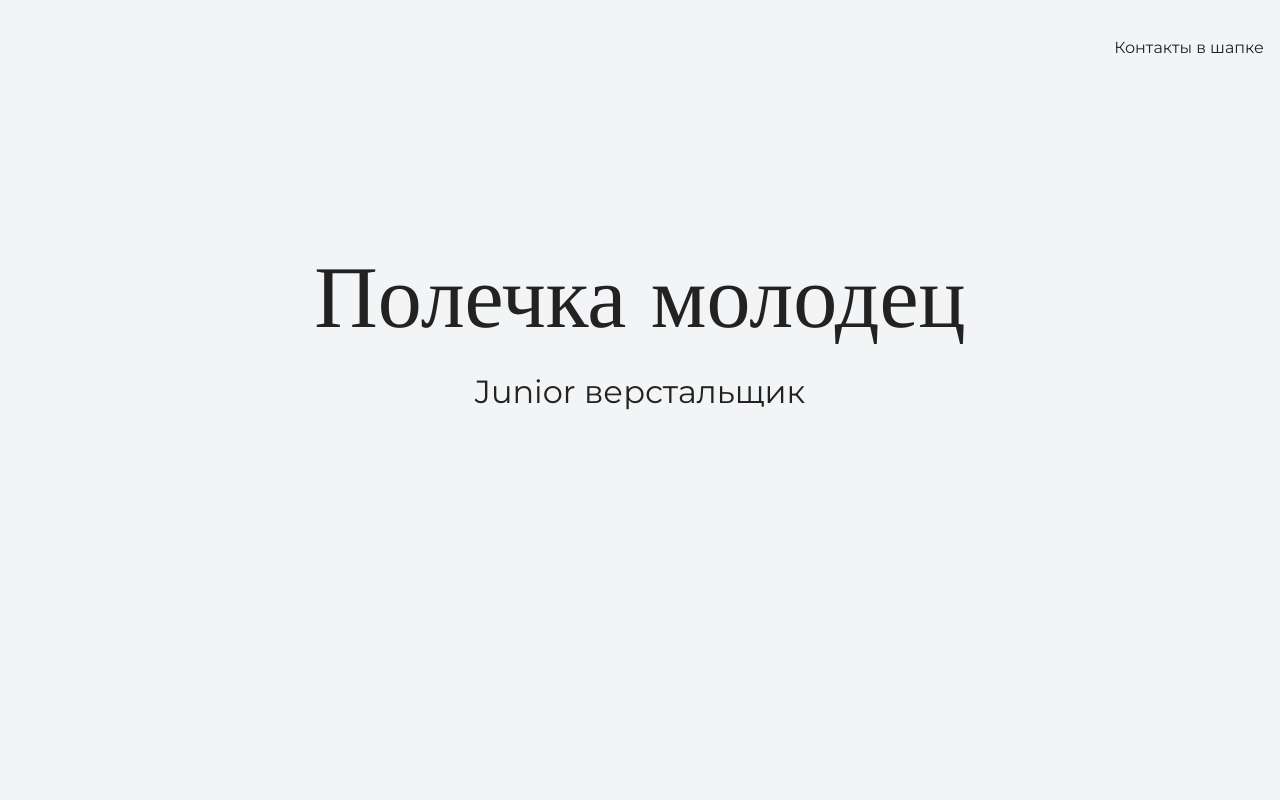
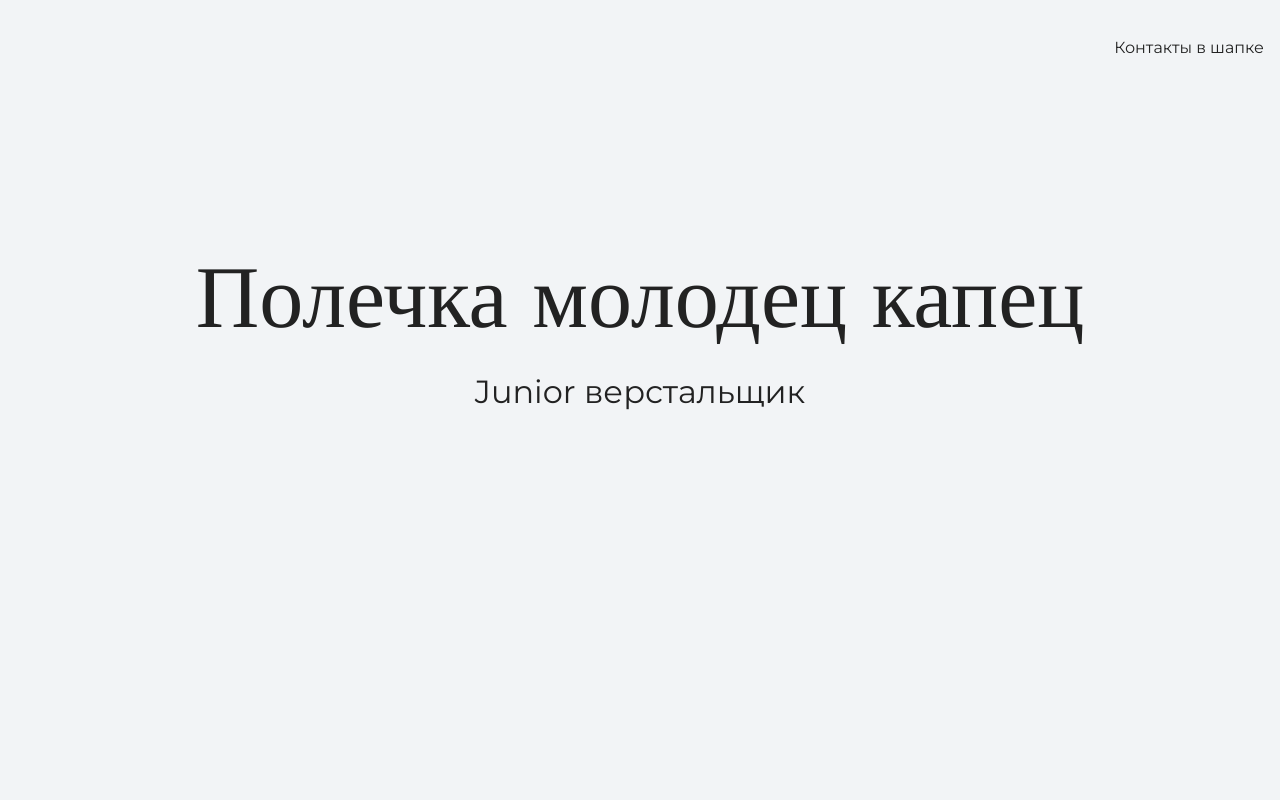
Before and after one commit to polinagv/my-site, a plain HTML site: page index.html in a window 1280 px wide. Shown: the top 800 px of the page. Drawn offline with nearby package versions, Linux system fonts and the light colour scheme.

Commit message:
поменяла главный заголовок

```diff
--- a/index.html
+++ b/index.html
@@ -19,7 +19,7 @@
 
   <section class="hero-image">
     <div class="container">
-      <h1 class="heading">Полечка молодец</h1>
+      <h1 class="heading">Полечка молодец капец</h1>
       <p>Junior верстальщик</p>
     </div>
   </section>
```
